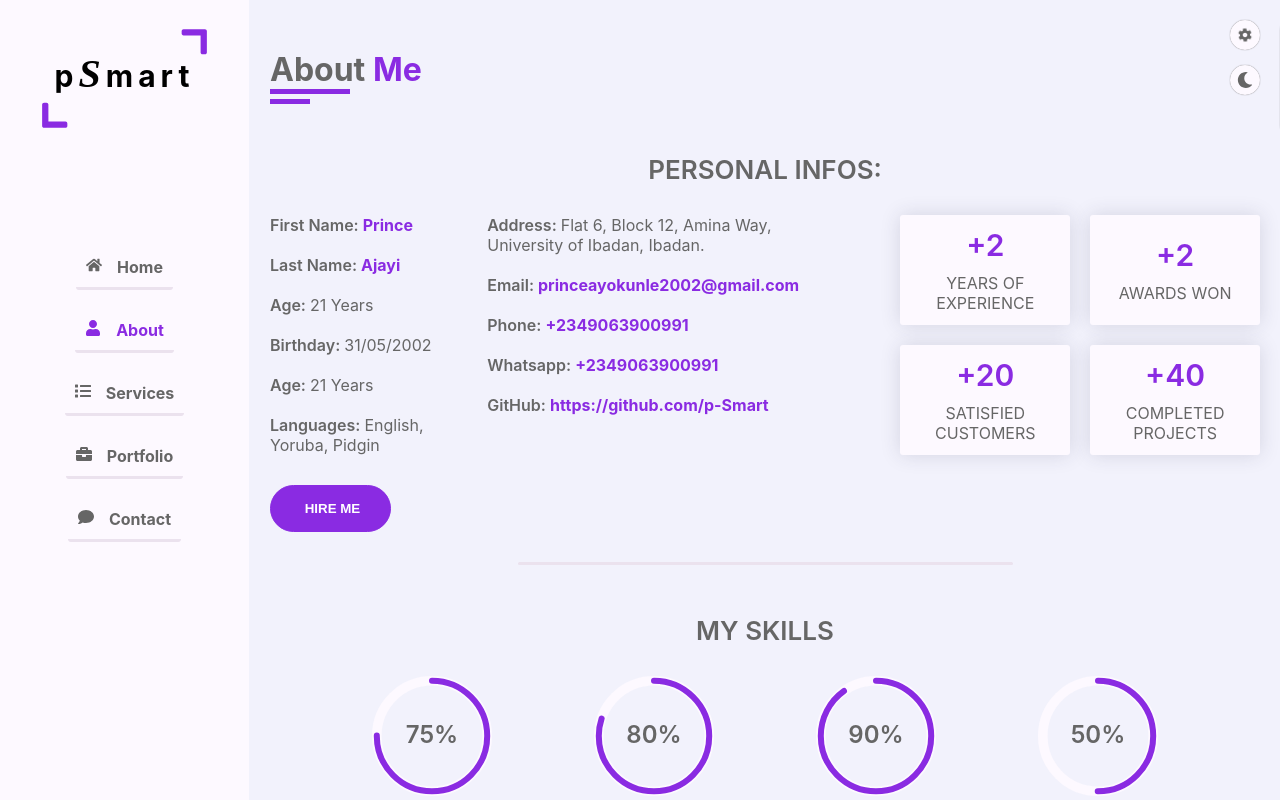
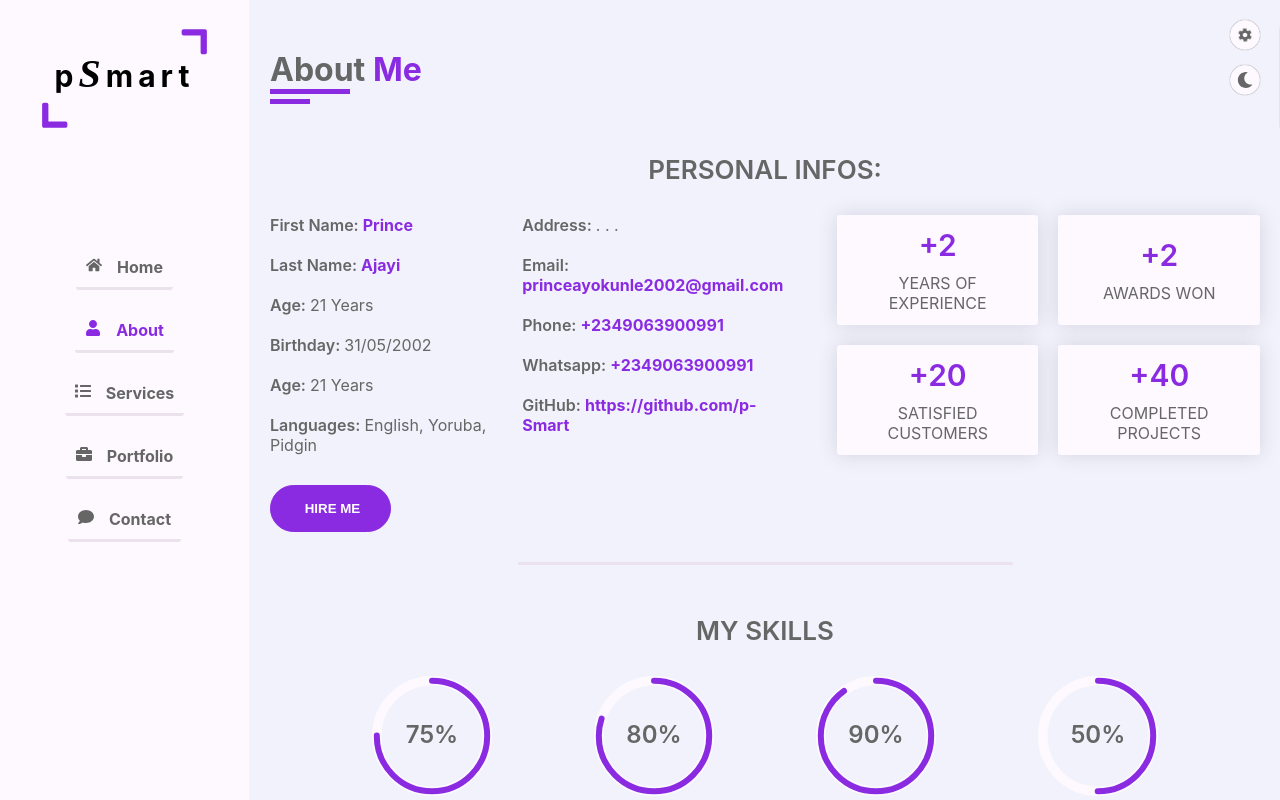
Before and after one commit to p-Smart/portfolio, a Next.js app: page /about in a window 1280 px wide. Shown: the top 800 px of the page. Built offline with nearby package versions, Linux system fonts and the light colour scheme.

Commit message:
removed my address

```diff
--- a/src/pages/about.js
+++ b/src/pages/about.js
@@ -50,7 +50,7 @@ function About(){
                             <p><span>Languages: </span> English, Yoruba, Pidgin</p>
                         </div>
                         <div className='leftsitem'>
-                        <p><span>Address: </span> Flat 6, Block 12, Amina Way, University of Ibadan, Ibadan.</p>
+                        <p><span>Address: </span> . . .</p>
                         <p><span>Email: </span>
                         <span
                         style={{color: 'var(--primary)', fontWeight: 'bold'}}
```
